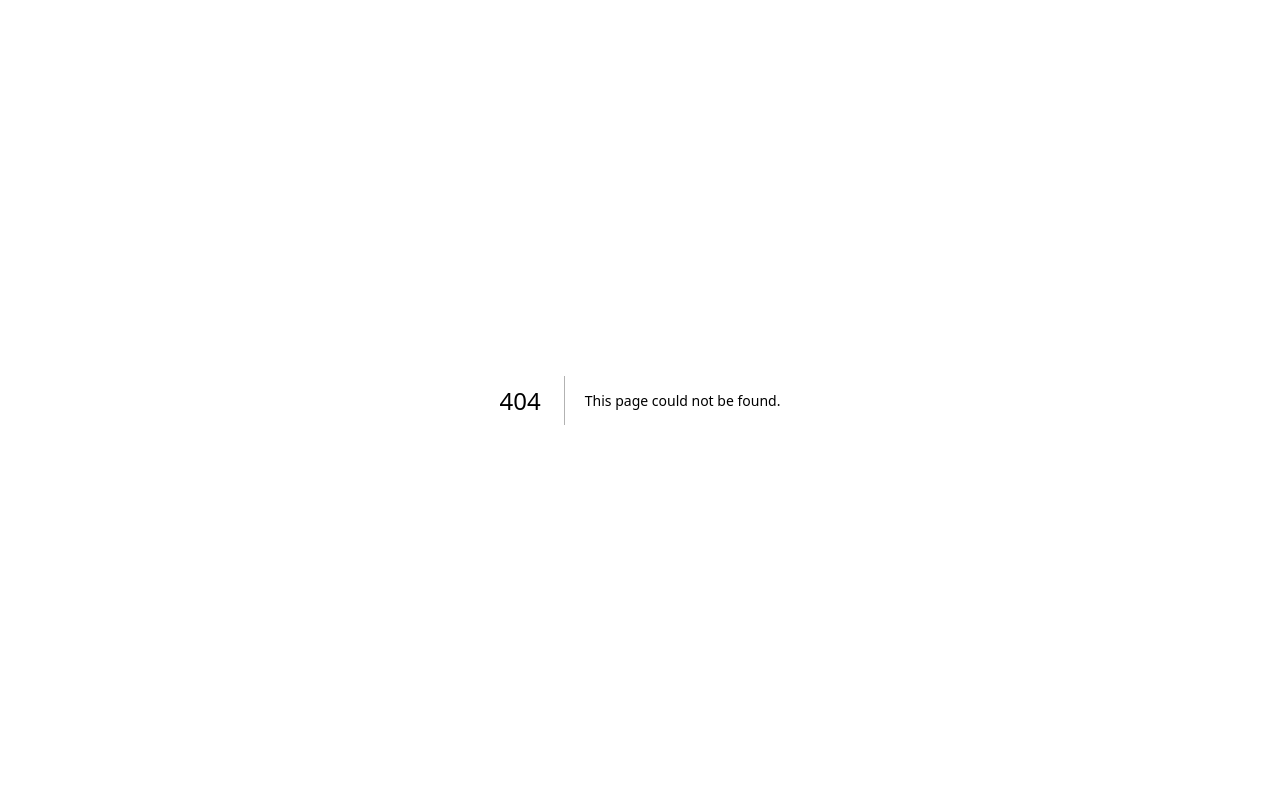
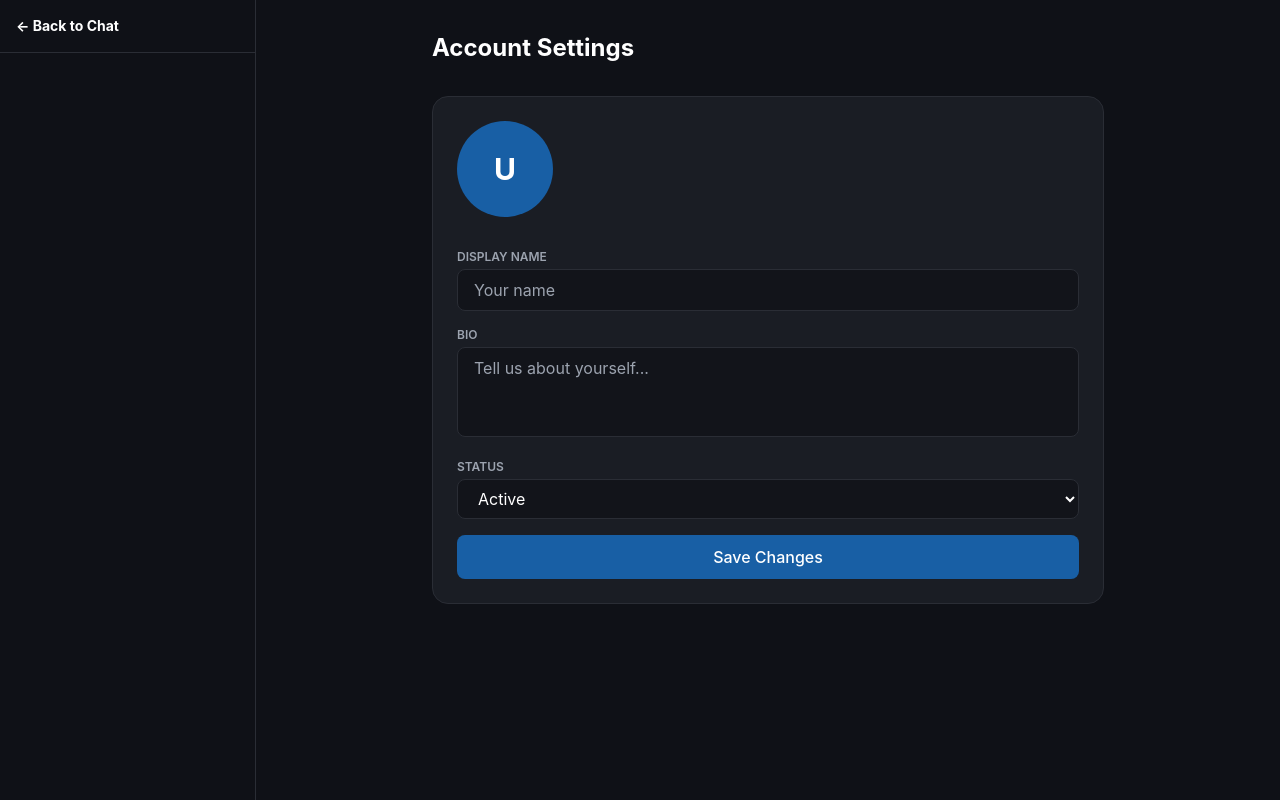
Before and after one commit to micheljacson-0312/10xdigitalventures, a Next.js app in the folder web/: page /profile in a window 1280 px wide. Before the commit this address had no page. Built offline with nearby package versions, Linux system fonts and the light colour scheme; no server answers.

Commit message:
Add profile page and refine sidebar

```diff
--- /dev/null
+++ b/web/app/profile/page.js
@@ -0,0 +1,117 @@
+'use client'
+import { useState, useEffect } from 'react'
+import useChatStore from '@/store/chatStore'
+import api from '@/lib/api'
+import toast from 'react-hot-toast'
+import Link from 'next/link'
+
+export default function ProfilePage() {
+  const { user, setUser } = useChatStore()
+  const [formData, setFormData] = useState({
+    name: '',
+    bio: '',
+    status: 'Active'
+  })
+  const [loading, setLoading] = useState(false)
+
+  useEffect(() => {
+    if (user) {
+      setFormData({
+        name: user.name || '',
+        bio: user.bio || '',
+        status: user.status || 'Active'
+      })
+    }
+  }, [user])
+
+  const handleUpdate = async (e) => {
+    e.preventDefault()
+    setLoading(true)
+    try {
+      const { data } = await api.put('/auth/profile', formData)
+      setUser(data)
+      toast.success('Profile updated successfully')
+    } catch (err) {
+      toast.error('Failed to update profile')
+    } finally {
+      setLoading(false)
+    }
+  }
+
+  return (
+    <div className="flex h-screen bg-[#0f1117] text-white">
+      <div className="w-64 border-r border-[#2a2d35] flex flex-col">
+        {/* Reuse the sidebar component or just link back */}
+        <div className="p-4 border-b border-[#2a2d35]">
+          <Link href="/chat" className="text-sm font-bold flex items-center gap-2 hover:text-brand-500 transition-colors">
+            ← Back to Chat
+          </Link>
+        </div>
+      </div>
+
+      <div className="flex-1 p-8 overflow-y-auto">
+        <div className="max-w-2xl mx-auto">
+          <h1 className="text-2xl font-bold mb-8">Account Settings</h1>
+
+          <div className="bg-[#1a1d24] border border-[#2a2d35] rounded-2xl p-6 space-y-6">
+            <div className="flex items-center gap-6 mb-8">
+              <div className="w-24 h-24 rounded-full bg-brand-500 flex items-center justify-center text-3xl font-bold">
+                {user?.name?.[0]?.toUpperCase() || 'U'}
+              </div>
+              <div>
+                <h2 className="text-xl font-semibold">{user?.name}</h2>
+                <p className="text-gray-400 text-sm">{user?.email}</p>
+              </div>
+            </div>
+
+            <form onSubmit={handleUpdate} className="space-y-4">
+              <div>
+                <label className="block text-xs font-semibold text-gray-400 uppercase mb-1">Display Name</label>
+                <input
+                  type="text"
+                  value={formData.name}
+                  onChange={e => setFormData({ ...formData, name: e.target.value })}
+                  className="w-full bg-[#12141a] border border-[#2a2d35] rounded-lg px-4 py-2 focus:outline-none focus:border-brand-500 transition-colors"
+                  placeholder="Your name"
+                />
+              </div>
+
+              <div>
+                <label className="block text-xs font-semibold text-gray-400 uppercase mb-1">Bio</label>
+                <textarea
+                  value={formData.bio}
+                  onChange={e => setFormData({ ...formData, bio: e.target.value })}
+                  className="w-full bg-[#12141a] border border-[#2a2d35] rounded-lg px-4 py-2 focus:outline-none focus:border-brand-500 transition-colors resize-none"
+                  rows={3}
+                  placeholder="Tell us about yourself..."
+                />
+              </div>
+
+              <div>
+                <label className="block text-xs font-semibold text-gray-400 uppercase mb-1">Status</label>
+                <select
+                  value={formData.status}
+                  onChange={e => setFormData({ ...formData, status: e.target.value })}
+                  className="w-full bg-[#12141a] border border-[#2a2d35] rounded-lg px-4 py-2 focus:outline-none focus:border-brand-500 transition-colors"
+                >
+                  <option value="Active">Active</option>
+                  <option value="Away">Away</option>
+                  <option value="Busy">Busy</option>
+                  <option value="Do Not Disturb">Do Not Disturb</option>
+                </select>
+              </div>
+
+              <button
+                type="submit"
+                disabled={loading}
+                className="w-full btn-primary py-3 font-semibold rounded-lg transition-all disabled:opacity-50"
+              >
+                {loading ? 'Saving...' : 'Save Changes'}
+              </button>
+            </form>
+          </div>
+        </div>
+      </div>
+    </div>
+  )
+}
--- a/web/components/Sidebar.js
+++ b/web/components/Sidebar.js
@@ -181,6 +181,7 @@ export default function Sidebar({ activeChannelId }) {
 
        {/* User profile bottom */}
        <div className="p-3 border-t border-[#2a2d35] flex items-center gap-2">
+         <Link href="/profile" className="flex items-center gap-2 w-full hover:bg-white/[0.03] p-1 rounded-md transition-colors">
            <div className="w-8 h-8 rounded-full bg-brand-500 flex items-center justify-center text-white text-sm font-medium flex-shrink-0">
              {user?.name?.[0]?.toUpperCase() || 'U'}
            </div>
@@ -188,8 +189,10 @@ export default function Sidebar({ activeChannelId }) {
              <p className="text-sm text-white font-medium truncate">{user?.name}</p>
              <p className="text-xs text-gray-400 truncate">{user?.email}</p>
            </div>
-        <button onClick={logout} title="Logout" className="text-gray-400 hover:text-white text-sm px-1">↪</button>
+           <button onClick={(e) => { e.preventDefault(); logout(); }} title="Logout" className="text-gray-400 hover:text-white text-sm px-1">↪</button>
+         </Link>
        </div>
+
     </div>
   )
 }
```
Also changed, not shown: 1 other file (tests, documents, lock files or other folders). Lines whose indentation alone changed are shown as unchanged.
